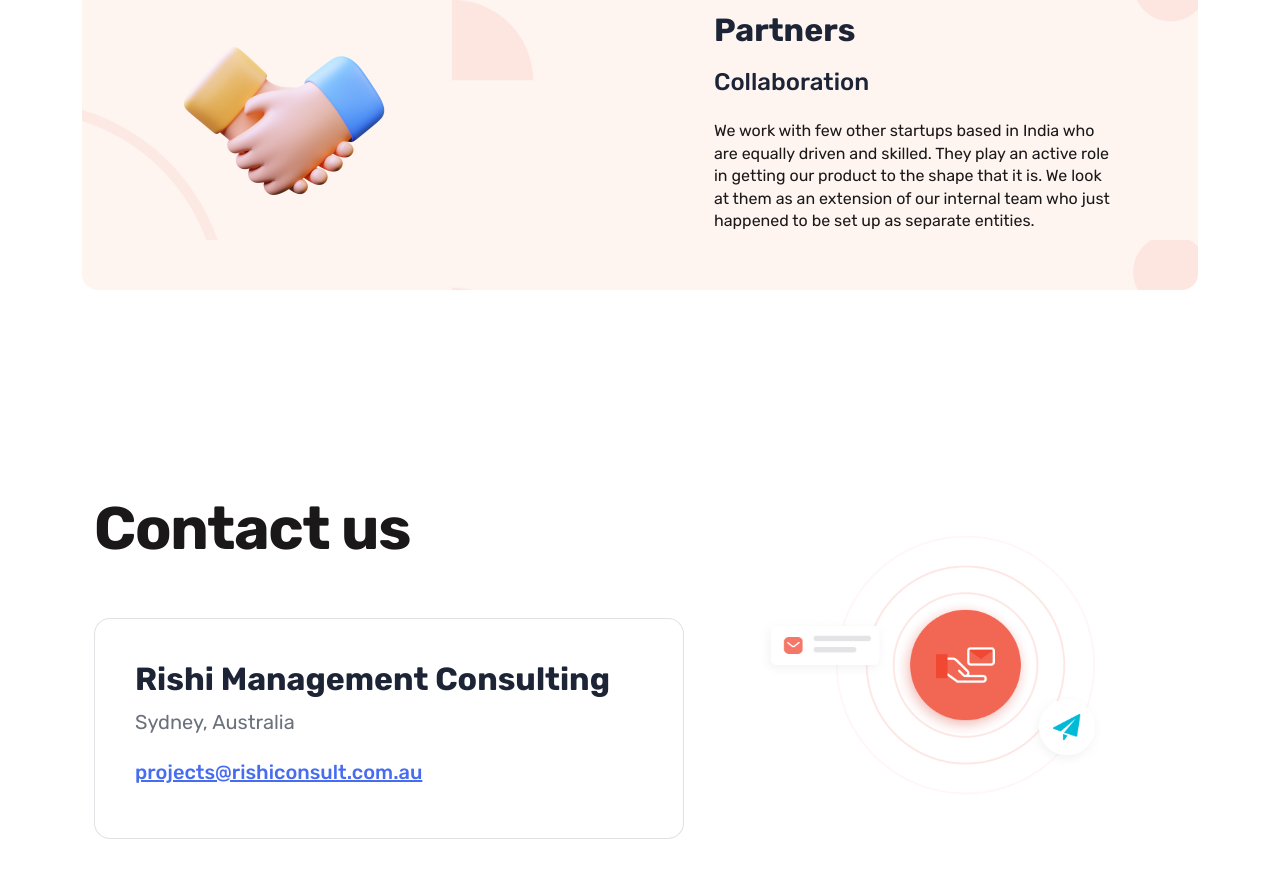
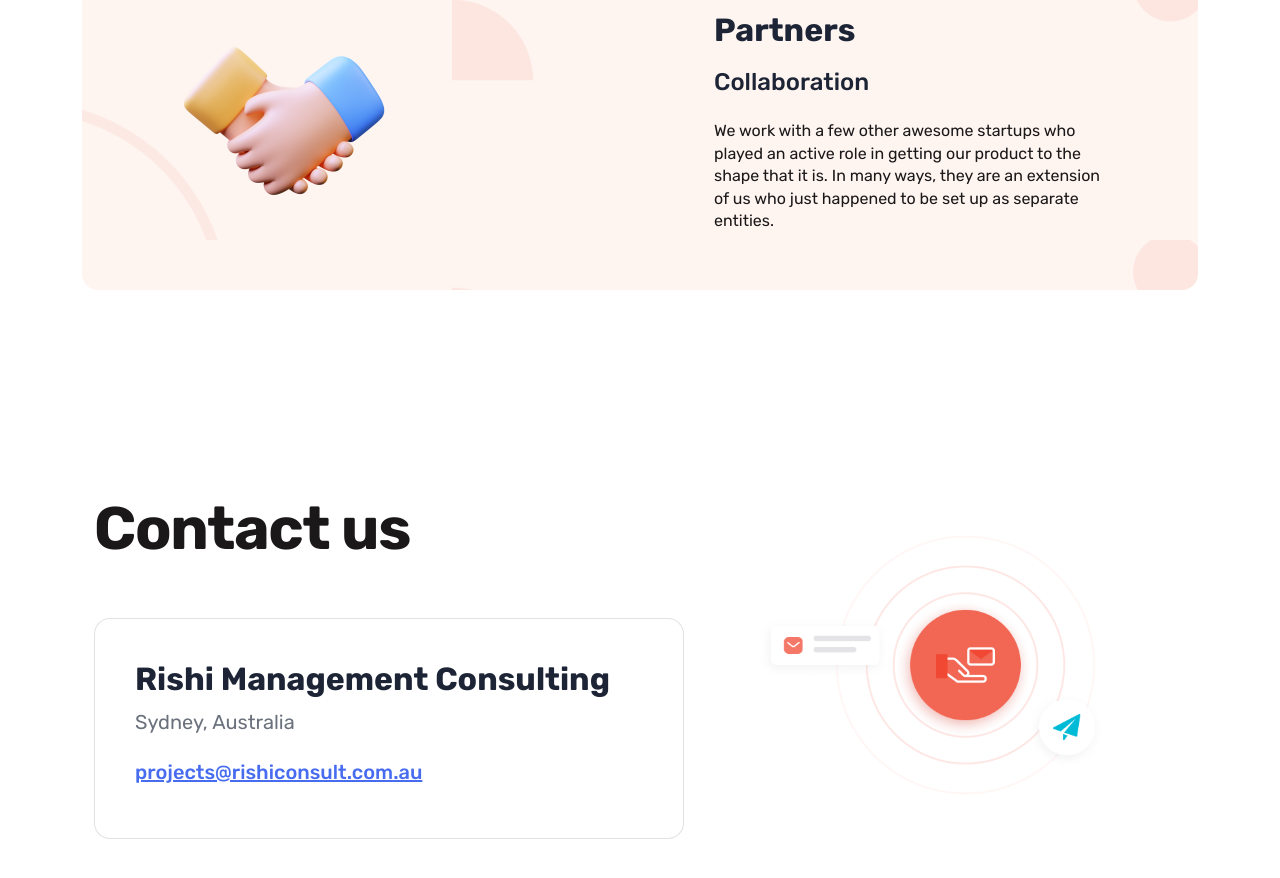
Before and after one commit to yadhu621/rishi-company-website, a React (Create React App) app: page / in a window 1280 px wide. Shown: the part 3240-4118 px from the top of the page. Built offline with nearby package versions, Linux system fonts and the light colour scheme.

Commit message:
update Partners section

```diff
--- a/src/Components/OurTeam.js
+++ b/src/Components/OurTeam.js
@@ -163,7 +163,7 @@
                 <h4>Collaboration</h4>
               </div>
               <div className="team__paragraph mt-4">
-                <p>We work with few other startups based in India who are equally driven and skilled. They play an active role in getting our product to the shape that it is. We look at them as an extension of our internal team who just happened to be set up as separate entities.</p>
+                <p>We work with a few other awesome startups who played an active role in getting our product to the shape that it is. In many ways, they are an extension of us who just happened to be set up as separate entities.</p>
               </div>
             </div>
           </div>
```
